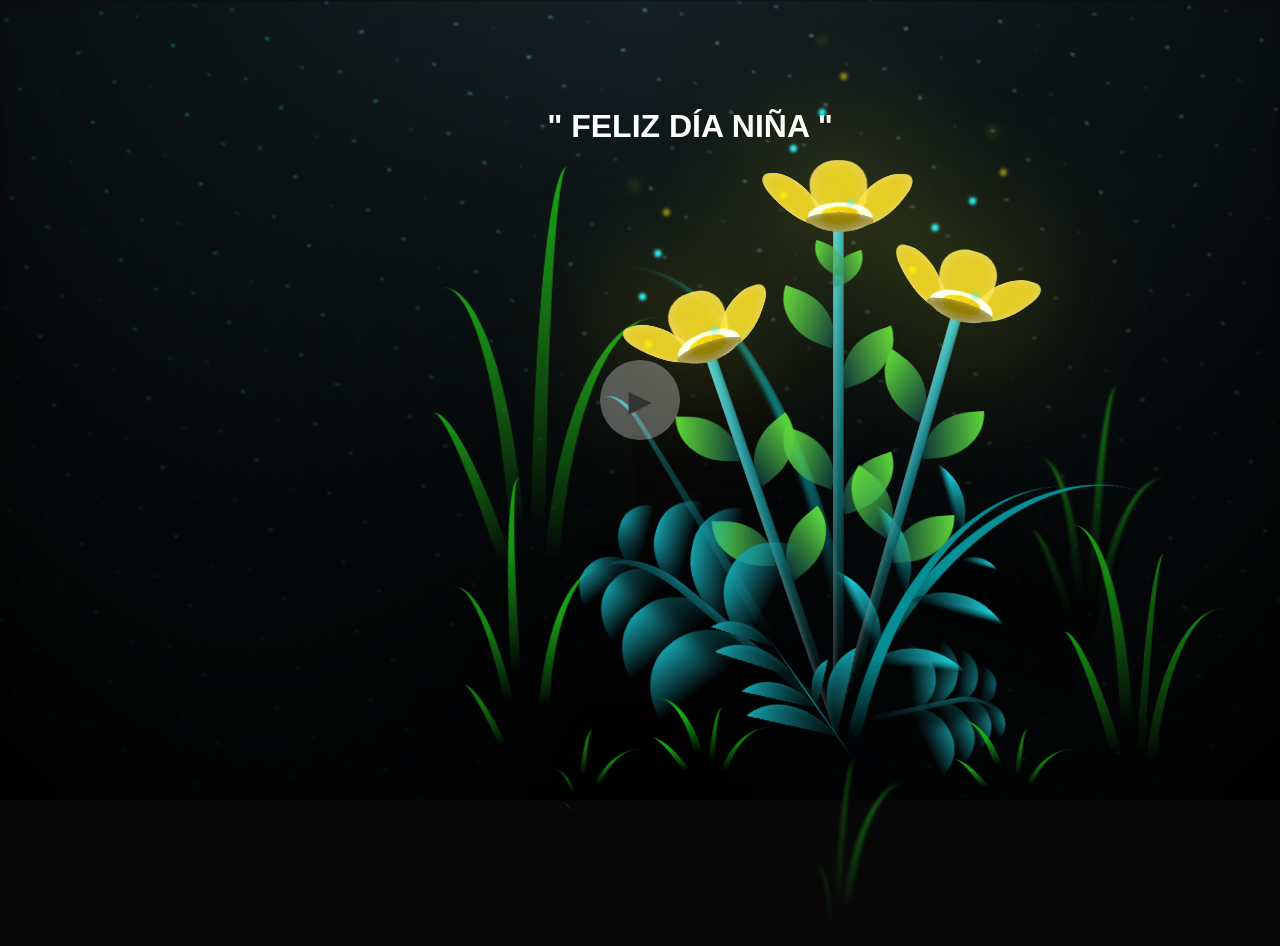
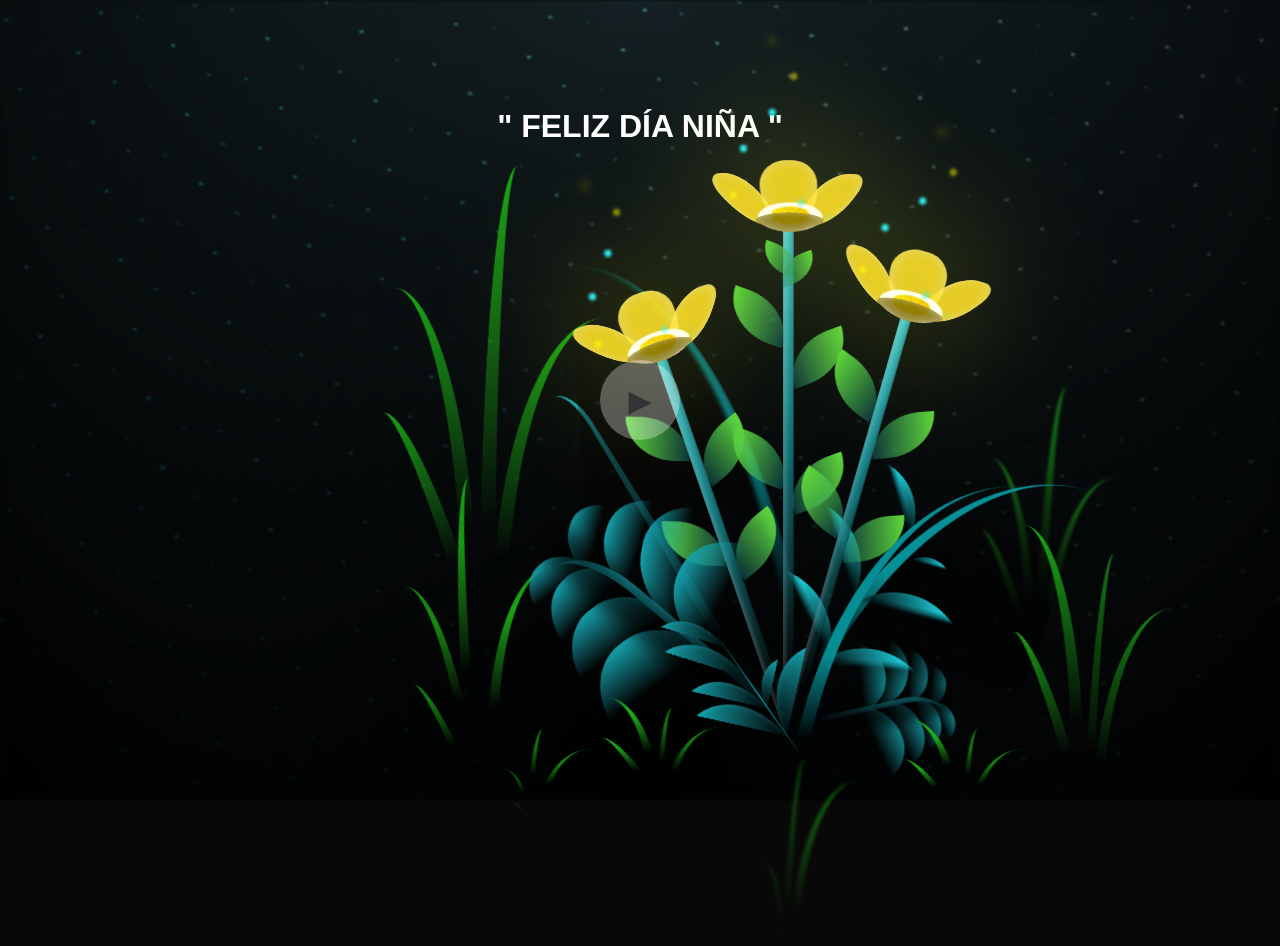
Before and after one commit to whoamy2p/flores_amarillas, a plain HTML site: page index.html in a window 1280 px wide. Drawn offline with Linux system fonts and the light colour scheme.

Commit message:
Update index.html

```diff
--- a/index.html
+++ b/index.html
@@ -10,7 +10,7 @@
     <style>
       #title {
         margin-bottom: 650px;
-        padding-left: 100px;
+/*         padding-left: 100px; */
         color: white;
       }
       /* Botón semitransparente centrado */
```
